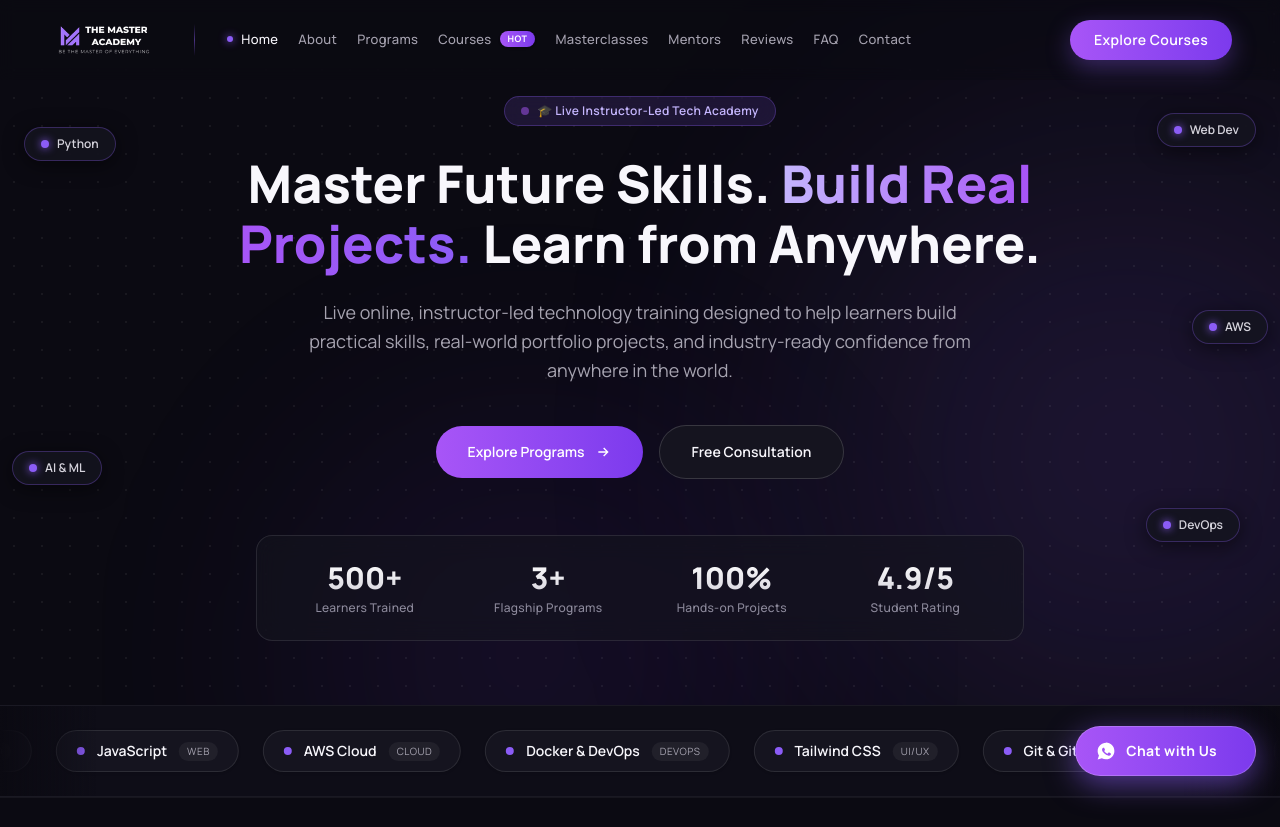
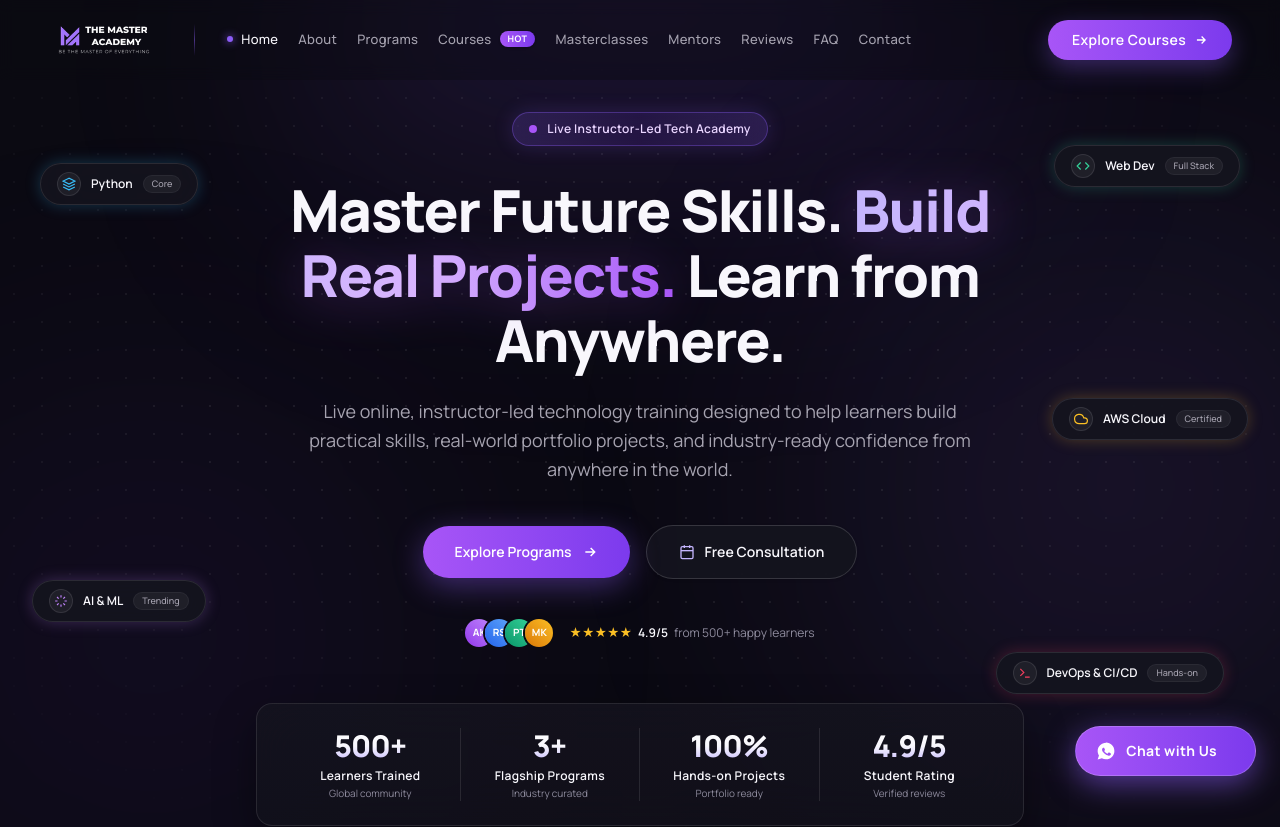
Before and after one commit to 9940-pg/The-master-academy, a React (Vite) app: page / in a window 1280 px wide. Shown: the top 827 px of the page. Built offline with nearby package versions, Linux system fonts and the light colour scheme.

Commit message:
Add arrow to nav CTA button and upgrade Hero section visuals and social proof

```diff
--- a/src/components/Hero.jsx
+++ b/src/components/Hero.jsx
@@ -1,103 +1,229 @@
 const chips = [
-  { label: "Python", className: "top-[18%] left-6", duration: "4.5s", delay: "0s" },
-  { label: "AI & ML", className: "top-[64%] left-3", duration: "5.8s", delay: "1s" },
-  { label: "Web Dev", className: "top-[16%] right-6", duration: "4.8s", delay: "0.5s" },
-  { label: "AWS", className: "top-[44%] right-3", duration: "5.2s", delay: "1.5s" },
-  { label: "DevOps", className: "top-[72%] right-10", duration: "6.0s", delay: "0.8s" },
+  {
+    label: "Python",
+    icon: (
+      <svg viewBox="0 0 24 24" className="w-3.5 h-3.5 text-[#38BDF8] fill-none stroke-current stroke-[2]">
+        <path d="M12 2L2 7l10 5 10-5-10-5zM2 17l10 5 10-5M2 12l10 5 10-5" />
+      </svg>
+    ),
+    badge: "Core",
+    className: "top-[18%] left-6 lg:left-10",
+    duration: "4.5s",
+    delay: "0s",
+    glow: "shadow-[0_0_15px_rgba(56,189,248,0.25)]",
+  },
+  {
+    label: "AI & ML",
+    icon: (
+      <svg viewBox="0 0 24 24" className="w-3.5 h-3.5 text-[#C084FC] fill-none stroke-current stroke-[2]">
+        <path d="M12 2v4m0 12v4M2 12h4m12 0h4m-3.17-6.83l-2.83 2.83m-8 8l-2.83 2.83m0-13.66l2.83 2.83m8 8l2.83 2.83" />
+      </svg>
+    ),
+    badge: "Trending",
+    className: "top-[64%] left-4 lg:left-8",
+    duration: "5.8s",
+    delay: "1s",
+    glow: "shadow-[0_0_15px_rgba(192,132,252,0.25)]",
+  },
+  {
+    label: "Web Dev",
+    icon: (
+      <svg viewBox="0 0 24 24" className="w-3.5 h-3.5 text-[#34D399] fill-none stroke-current stroke-[2]">
+        <path d="M16 18l6-6-6-6M8 6l-6 6 6 6" />
+      </svg>
+    ),
+    badge: "Full Stack",
+    className: "top-[16%] right-6 lg:right-10",
+    duration: "4.8s",
+    delay: "0.5s",
+    glow: "shadow-[0_0_15px_rgba(52,211,153,0.25)]",
+  },
+  {
+    label: "AWS Cloud",
+    icon: (
+      <svg viewBox="0 0 24 24" className="w-3.5 h-3.5 text-[#FBBF24] fill-none stroke-current stroke-[2]">
+        <path d="M18 10h-1.26A8 8 0 109 20h9a5 5 0 000-10z" />
+      </svg>
+    ),
+    badge: "Certified",
+    className: "top-[44%] right-4 lg:right-8",
+    duration: "5.2s",
+    delay: "1.5s",
+    glow: "shadow-[0_0_15px_rgba(251,191,36,0.25)]",
+  },
+  {
+    label: "DevOps & CI/CD",
+    icon: (
+      <svg viewBox="0 0 24 24" className="w-3.5 h-3.5 text-[#F43F5E] fill-none stroke-current stroke-[2]">
+        <path d="M4 17l6-6-6-6m8 14h8" />
+      </svg>
+    ),
+    badge: "Hands-on",
+    className: "top-[72%] right-8 lg:right-14",
+    duration: "6.0s",
+    delay: "0.8s",
+    glow: "shadow-[0_0_15px_rgba(244,63,94,0.25)]",
+  },
 ];
 
 const stats = [
-  { value: "500+", label: "Learners Trained" },
-  { value: "3+", label: "Flagship Programs" },
-  { value: "100%", label: "Hands-on Projects" },
-  { value: "4.9/5", label: "Student Rating" },
+  { value: "500+", label: "Learners Trained", highlight: "Global community" },
+  { value: "3+", label: "Flagship Programs", highlight: "Industry curated" },
+  { value: "100%", label: "Hands-on Projects", highlight: "Portfolio ready" },
+  { value: "4.9/5", label: "Student Rating", highlight: "Verified reviews" },
 ];
 
 export default function Hero() {
   return (
-    <section id="home" className="relative w-full min-h-[88vh] bg-[#0B0A12] overflow-hidden flex items-center pt-24 pb-16">
-      {/* Background radial glows and grid pattern */}
+    <section id="home" className="relative w-full min-h-[92vh] bg-[#0B0A12] overflow-hidden flex items-center pt-28 pb-20">
+      {/* Background ambient lighting and grid overlay */}
       <div className="absolute inset-0 pointer-events-none">
+        {/* Soft top-center spotlight */}
+        <div className="absolute left-1/2 -top-24 -translate-x-1/2 w-[700px] h-[400px] bg-gradient-to-b from-[#8B5CF6]/25 via-[#7C3AED]/10 to-transparent blur-[120px] rounded-full" />
+
+        {/* Secondary atmospheric glows */}
         <div
-          className="absolute -right-32 top-1/4 w-[560px] h-[560px] rounded-full bg-[#8B5CF6]/20 blur-[140px]"
+          className="absolute -right-24 top-1/4 w-[520px] h-[520px] rounded-full bg-[#8B5CF6]/15 blur-[140px]"
           style={{ animation: "heroPulse 9s ease-in-out infinite" }}
         />
         <div
-          className="absolute left-1/4 -bottom-40 w-[420px] h-[420px] rounded-full bg-[#7C3AED]/15 blur-[120px]"
+          className="absolute -left-20 bottom-10 w-[460px] h-[460px] rounded-full bg-[#7C3AED]/12 blur-[130px]"
           style={{ animation: "heroPulse 11s ease-in-out infinite 1.5s" }}
         />
+
+        {/* Tech Grid with smooth radial vignette */}
         <div
-          className="absolute inset-0 opacity-[0.06]"
+          className="absolute inset-0 opacity-[0.07]"
           style={{
-            backgroundImage: "radial-gradient(#FFFFFF 1px, transparent 1px)",
+            backgroundImage: "radial-gradient(#FFFFFF 1.2px, transparent 1.2px)",
             backgroundSize: "28px 28px",
+            maskImage: "radial-gradient(ellipse 80% 60% at 50% 40%, black 40%, transparent 100%)",
+            WebkitMaskImage: "radial-gradient(ellipse 80% 60% at 50% 40%, black 40%, transparent 100%)",
           }}
         />
       </div>
 
-      {/* Floating skill chips — xl+ only: below that there isn't enough
-          side margin around the centered content to fit these without overlap */}
+      {/* Floating skill cards — visible on xl+ screens where side margin allows */}
       <div className="absolute inset-0 pointer-events-none hidden xl:block">
         {chips.map((c) => (
-          <span
+          <div
             key={c.label}
-            className={`absolute ${c.className} inline-flex items-center gap-2 text-xs font-semibold text-[#D5D3DC] bg-[#15141F]/85 border border-[#8B5CF6]/30 backdrop-blur-md rounded-full px-4 py-2 shadow-[0_4px_20px_rgba(0,0,0,0.5)] z-20`}
+            className={`absolute ${c.className} flex items-center gap-2.5 text-xs font-semibold text-[#F8F7FC] bg-[#15141F]/90 border border-white/10 hover:border-[#8B5CF6]/50 backdrop-blur-xl rounded-full px-4 py-2 transition-all duration-300 hover:scale-105 z-20 ${c.glow}`}
             style={{ animation: `floatUp ${c.duration} ease-in-out ${c.delay} infinite` }}
           >
-            <span className="w-2 h-2 rounded-full bg-[#8B5CF6] shadow-[0_0_8px_#8B5CF6]" />
-            {c.label}
-          </span>
+            <span className="p-1 rounded-full bg-white/5 border border-white/10">
+              {c.icon}
+            </span>
+            <span>{c.label}</span>
+            <span className="text-[9px] text-[#A6A3B0] bg-white/5 px-2 py-0.5 rounded-full font-medium border border-white/5">
+              {c.badge}
+            </span>
+          </div>
         ))}
       </div>
 
       {/* Hero content container */}
       <div className="relative z-10 px-4 sm:px-6 md:px-10 max-w-4xl mx-auto text-center flex flex-col items-center">
-        <div className="inline-flex items-center gap-2 text-[11px] sm:text-xs font-semibold tracking-wide text-[#C4B5FD] bg-[#8B5CF6]/15 border border-[#8B5CF6]/30 rounded-full px-3.5 sm:px-4 py-1.5 mb-6 sm:mb-7 backdrop-blur-sm">
-          <span className="inline-block w-2 h-2 rounded-full bg-[#A855F7] animate-pulse" />
-          🎓 Live Instructor-Led Tech Academy
+        {/* Live cohort announcement badge */}
+        <div className="group inline-flex items-center gap-2.5 text-[11px] sm:text-xs font-semibold tracking-wide text-[#E9D5FF] bg-gradient-to-r from-[#8B5CF6]/20 via-[#7C3AED]/15 to-[#8B5CF6]/20 border border-[#8B5CF6]/35 rounded-full px-4 py-2 mb-6 sm:mb-8 backdrop-blur-md shadow-[0_0_20px_rgba(139,92,246,0.2)] hover:border-[#8B5CF6]/60 transition-all duration-300 cursor-default">
+          <span className="relative flex h-2 w-2">
+            <span className="animate-ping absolute inline-flex h-full w-full rounded-full bg-[#A855F7] opacity-75" />
+            <span className="relative inline-flex rounded-full h-2 w-2 bg-[#A855F7]" />
+          </span>
+          <span>Live Instructor-Led Tech Academy</span>
+          <span className="text-white/30 hidden xs:inline">•</span>
+          <span className="text-[#C4B5FD] font-normal hidden xs:inline">100% Practical Training</span>
         </div>
 
-        <h1 className="font-[Manrope] font-extrabold text-2xl sm:text-4xl md:text-5xl lg:text-[52px] leading-[1.15] text-[#F8F7FC] mb-5 sm:mb-6">
+        {/* Main Title */}
+        <h1 className="font-[Manrope] font-extrabold text-3xl sm:text-5xl md:text-6xl lg:text-[58px] leading-[1.12] tracking-tight text-[#F8F7FC] mb-5 sm:mb-6">
           Master Future Skills.{" "}
-          <span className="bg-clip-text text-transparent bg-gradient-to-r from-[#C4B5FD] via-[#A855F7] to-[#8B5CF6]">
+          <span className="bg-clip-text text-transparent bg-gradient-to-r from-[#C4B5FD] via-[#D8B4FE] to-[#A855F7] drop-shadow-[0_4px_24px_rgba(168,85,247,0.3)]">
             Build Real Projects.
           </span>{" "}
           Learn from Anywhere.
         </h1>
 
+        {/* Subtitle */}
         <p className="text-sm sm:text-base md:text-lg text-[#A6A3B0] max-w-2xl mb-8 sm:mb-10 leading-relaxed font-normal">
           Live online, instructor-led technology training designed to help learners
           build practical skills, real-world portfolio projects, and industry-ready confidence
           from anywhere in the world.
         </p>
 
-        <div className="flex flex-col sm:flex-row items-stretch sm:items-center justify-center gap-3 sm:gap-4 mb-10 sm:mb-14 w-full sm:w-auto">
+        {/* CTA Buttons */}
+        <div className="flex flex-col sm:flex-row items-stretch sm:items-center justify-center gap-3.5 sm:gap-4 mb-8 sm:mb-10 w-full sm:w-auto">
           <a
             href="#courses"
-            className="group inline-flex items-center justify-center gap-2.5 text-sm font-semibold text-white bg-gradient-to-r from-[#A855F7] to-[#7C3AED] hover:opacity-95 hover:shadow-[0_12px_32px_rgba(139,92,246,0.45)] hover:-translate-y-0.5 rounded-full px-7 sm:px-8 py-3.5 sm:py-4 transition-all duration-300 w-full sm:w-auto text-center"
+            className="group relative inline-flex items-center justify-center gap-2.5 text-sm font-semibold text-white bg-gradient-to-r from-[#A855F7] to-[#7C3AED] hover:opacity-95 rounded-full px-8 py-4 transition-all duration-300 shadow-[0_8px_30px_rgba(139,92,246,0.4)] hover:shadow-[0_12px_40px_rgba(139,92,246,0.6)] hover:-translate-y-0.5 active:scale-[0.98] w-full sm:w-auto text-center"
           >
             <span>Explore Programs</span>
-            <svg viewBox="0 0 24 24" className="w-4 h-4 stroke-current fill-none stroke-[2] transition-transform duration-300 group-hover:translate-x-1">
+            <svg
+              viewBox="0 0 24 24"
+              className="w-4 h-4 stroke-current fill-none stroke-[2.2] transition-transform duration-300 group-hover:translate-x-1"
+            >
               <path d="M5 12h14M13 6l6 6-6 6" />
             </svg>
           </a>
           <a
             href="#contact"
-            className="inline-flex items-center justify-center gap-2 text-sm font-semibold text-[#F8F7FC] bg-[#15141F] border border-white/15 hover:border-[#8B5CF6]/50 hover:bg-[#1C1B2A] hover:-translate-y-0.5 rounded-full px-7 sm:px-8 py-3.5 sm:py-4 transition-all duration-300 w-full sm:w-auto text-center"
+            className="inline-flex items-center justify-center gap-2.5 text-sm font-semibold text-[#F8F7FC] bg-[#15141F]/90 border border-white/15 hover:border-[#8B5CF6]/60 hover:bg-[#1E1C2D] hover:-translate-y-0.5 active:scale-[0.98] rounded-full px-8 py-4 transition-all duration-300 shadow-sm w-full sm:w-auto text-center"
           >
+            <svg viewBox="0 0 24 24" className="w-4 h-4 text-[#C4B5FD] fill-none stroke-current stroke-[2]">
+              <rect x="3" y="4" width="18" height="18" rx="2" ry="2" />
+              <line x1="16" y1="2" x2="16" y2="6" />
+              <line x1="8" y1="2" x2="8" y2="6" />
+              <line x1="3" y1="10" x2="21" y2="10" />
+            </svg>
             <span>Free Consultation</span>
           </a>
         </div>
 
+        {/* Social Proof & Rating Strip */}
+        <div className="flex flex-wrap items-center justify-center gap-3 sm:gap-4 mb-10 sm:mb-14 text-xs text-[#A6A3B0]">
+          {/* Overlapping student avatar cluster */}
+          <div className="flex -space-x-2 overflow-hidden">
+            <span className="inline-flex items-center justify-center w-7 h-7 rounded-full bg-gradient-to-tr from-[#9333EA] to-[#C084FC] text-white font-bold text-[10px] ring-2 ring-[#0B0A12]">
+              AK
+            </span>
+            <span className="inline-flex items-center justify-center w-7 h-7 rounded-full bg-gradient-to-tr from-[#2563EB] to-[#60A5FA] text-white font-bold text-[10px] ring-2 ring-[#0B0A12]">
+              RS
+            </span>
+            <span className="inline-flex items-center justify-center w-7 h-7 rounded-full bg-gradient-to-tr from-[#059669] to-[#34D399] text-white font-bold text-[10px] ring-2 ring-[#0B0A12]">
+              PT
+            </span>
+            <span className="inline-flex items-center justify-center w-7 h-7 rounded-full bg-gradient-to-tr from-[#D97706] to-[#FBBF24] text-white font-bold text-[10px] ring-2 ring-[#0B0A12]">
+              MK
+            </span>
+          </div>
+
+          {/* Star rating and review count */}
+          <div className="flex items-center gap-1.5">
+            <div className="flex text-[#FBBF24]">
+              {"★".repeat(5)}
+            </div>
+            <span className="font-semibold text-[#F8F7FC]">4.9/5</span>
+            <span className="text-[#8E8B9D]">from 500+ happy learners</span>
+          </div>
+        </div>
+
         {/* Trust Stats Bar */}
-        <div className="grid grid-cols-2 sm:grid-cols-4 gap-3 xs:gap-4 sm:gap-8 py-5 sm:py-6 px-3 xs:px-4 sm:px-8 rounded-2xl bg-[#15141F]/60 border border-white/10 backdrop-blur-md w-full max-w-3xl">
-          {stats.map((s) => (
-            <div key={s.label} className="text-center relative">
-              <div className="font-[Manrope] font-extrabold text-xl sm:text-3xl text-[#F8F7FC] bg-clip-text text-transparent bg-gradient-to-b from-white to-[#D5D3DC]">
+        <div className="grid grid-cols-2 sm:grid-cols-4 gap-4 sm:gap-0 py-6 px-4 sm:px-6 rounded-2xl bg-gradient-to-b from-[#15141F]/80 to-[#12111B]/80 border border-white/10 backdrop-blur-xl w-full max-w-3xl shadow-[0_16px_40px_rgba(0,0,0,0.4)]">
+          {stats.map((s, idx) => (
+            <div
+              key={s.label}
+              className={`text-center relative flex flex-col items-center justify-center px-2 ${
+                idx !== stats.length - 1 ? "sm:border-r sm:border-white/10" : ""
+              }`}
+            >
+              <div className="font-[Manrope] font-extrabold text-2xl sm:text-3xl text-transparent bg-clip-text bg-gradient-to-b from-white via-[#F8F7FC] to-[#C4B5FD] tracking-tight">
                 {s.value}
               </div>
-              <div className="text-[10px] sm:text-xs text-[#8E8B9D] font-medium tracking-wide mt-1">
+              <div className="text-[11px] sm:text-xs text-[#F8F7FC] font-semibold tracking-wide mt-1">
                 {s.label}
+              </div>
+              <div className="text-[9px] sm:text-[10px] text-[#8E8B9D] mt-0.5">
+                {s.highlight}
               </div>
             </div>
           ))}
@@ -107,7 +233,7 @@ export default function Hero() {
       <style>{`
         @keyframes floatUp {
           0%, 100% { transform: translateY(0px); }
-          50% { transform: translateY(-14px); }
+          50% { transform: translateY(-12px); }
         }
         @keyframes heroPulse {
           0%, 100% { transform: scale(1); opacity: 1; }
--- a/src/components/Navbar.jsx
+++ b/src/components/Navbar.jsx
@@ -122,9 +122,15 @@ export default function Navbar() {
         <a
           href="#courses"
           onClick={(e) => handleNavClick(e, "#courses")}
-          className="hidden sm:inline-flex items-center text-xs xl:text-sm font-semibold tracking-wide text-white bg-gradient-to-r from-[#A855F7] to-[#7C3AED] hover:opacity-90 hover:scale-[1.02] active:scale-[0.98] rounded-full px-4 py-2 xl:px-6 xl:py-2.5 transition-all duration-300 shadow-[0_8px_24px_rgba(139,92,246,0.35)] whitespace-nowrap"
+          className="group hidden sm:inline-flex items-center gap-2 text-xs xl:text-sm font-semibold tracking-wide text-white bg-gradient-to-r from-[#A855F7] to-[#7C3AED] hover:opacity-95 hover:scale-[1.02] active:scale-[0.98] rounded-full px-4 py-2 xl:px-6 xl:py-2.5 transition-all duration-300 shadow-[0_8px_24px_rgba(139,92,246,0.35)] whitespace-nowrap"
         >
-          Explore Courses
+          <span>Explore Courses</span>
+          <svg
+            viewBox="0 0 24 24"
+            className="w-3.5 h-3.5 stroke-current fill-none stroke-[2.2] transition-transform duration-300 group-hover:translate-x-1"
+          >
+            <path d="M5 12h14M13 6l6 6-6 6" />
+          </svg>
         </a>
 
         {/* Mobile / Tablet Menu Button (< lg) */}
@@ -178,9 +184,12 @@ export default function Navbar() {
             <a
               href="#courses"
               onClick={(e) => handleNavClick(e, "#courses")}
-              className="inline-flex w-full items-center justify-center text-sm font-semibold text-white bg-gradient-to-r from-[#A855F7] to-[#7C3AED] rounded-full py-3 shadow-[0_8px_24px_rgba(139,92,246,0.35)]"
+              className="group inline-flex w-full items-center justify-center gap-2 text-sm font-semibold text-white bg-gradient-to-r from-[#A855F7] to-[#7C3AED] rounded-full py-3 shadow-[0_8px_24px_rgba(139,92,246,0.35)]"
             >
-              Start Learning
+              <span>Start Learning</span>
+              <svg viewBox="0 0 24 24" className="w-4 h-4 stroke-current fill-none stroke-[2] transition-transform duration-300 group-hover:translate-x-1">
+                <path d="M5 12h14M13 6l6 6-6 6" />
+              </svg>
             </a>
           </li>
         </ul>
```
